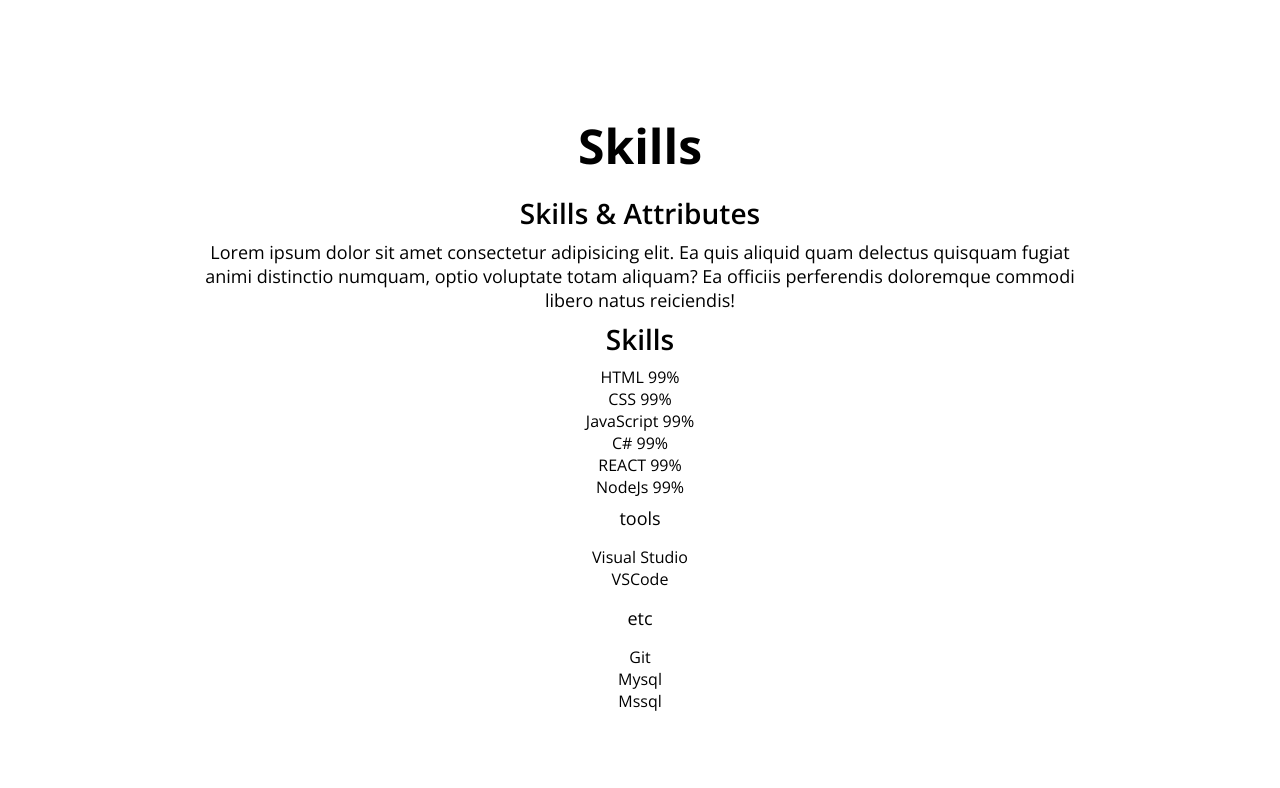
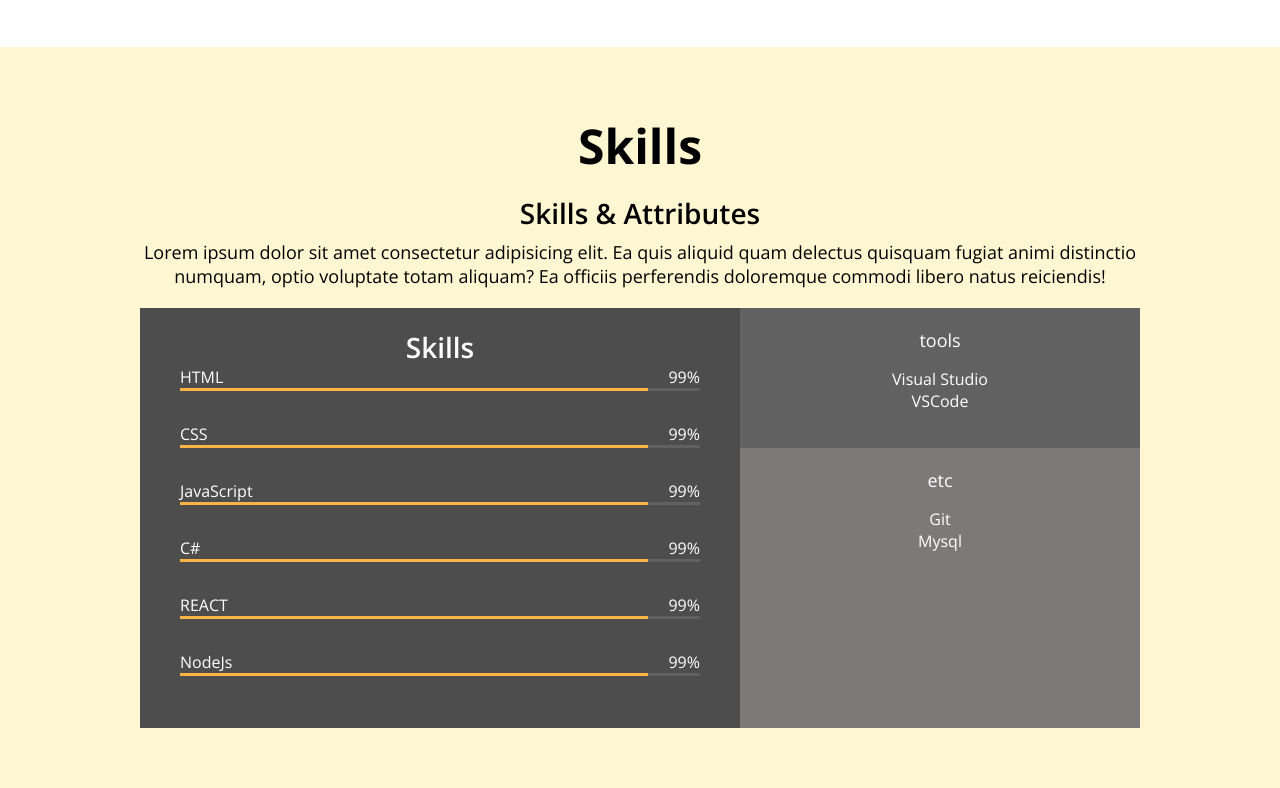
Before and after one commit to jinwanseo/portfolio, a plain HTML site: page index.html in a window 1280 px wide. Shown: the part 1512-2300 px from the top of the page. Drawn offline with nearby package versions, Linux system fonts and the light colour scheme.

Commit message:
CSS : Skills 🐧

```diff
--- a/index.html
+++ b/index.html
@@ -1,5 +1,6 @@
 <!DOCTYPE html>
 <html lang="en">
+
 <head>
     <meta charset="UTF-8">
     <meta http-equiv="X-UA-Compatible" content="IE=edge">
@@ -8,12 +9,14 @@
     <meta name="description" content="Portfolio for hard coder jinwanseo">
     <meta name="author" content="jinwanseo">
     <link rel="icon" type="image/png" href="/images/logo.png">
-    <link rel="stylesheet" href="https://pro.fontawesome.com/releases/v5.10.0/css/all.css" integrity="sha384-AYmEC3Yw5cVb3ZcuHtOA93w35dYTsvhLPVnYs9eStHfGJvOvKxVfELGroGkvsg+p" crossorigin="anonymous"/>
+    <link rel="stylesheet" href="https://pro.fontawesome.com/releases/v5.10.0/css/all.css"
+        integrity="sha384-AYmEC3Yw5cVb3ZcuHtOA93w35dYTsvhLPVnYs9eStHfGJvOvKxVfELGroGkvsg+p" crossorigin="anonymous" />
     <link rel="preconnect" href="https://fonts.gstatic.com">
     <link href="https://fonts.googleapis.com/css2?family=Open+Sans:wght@400;600;700&display=swap" rel="stylesheet">
     <link rel="stylesheet" href="./style.css">
     <script src="./main.js" defer></script>
 </head>
+
 <body>
     <!-- Navbar -->
     <nav id="navbar">
@@ -40,9 +43,11 @@
     </section>
 
     <!-- About -->
-    <section id="about" class="section">
+    <section id="about" class="section section__container">
         <h1 class="about__title">About</h1>
-        <p class="about__description">Lorem ipsum dolor sit amet consectetur adipisicing elit. Porro, omnis accusamus! Eos pariatur cum veritatis dolorum molestias reprehenderit harum assumenda? Veritatis magni corporis corrupti libero veniam id necessitatibus ipsam maiores.</p>
+        <p class="about__description">Lorem ipsum dolor sit amet consectetur adipisicing elit. Porro, omnis accusamus!
+            Eos pariatur cum veritatis dolorum molestias reprehenderit harum assumenda? Veritatis magni corporis
+            corrupti libero veniam id necessitatibus ipsam maiores.</p>
         <div class="about__majors">
             <div class="major">
                 <div class="major__icon">
@@ -95,9 +100,13 @@
 
     <!-- Skills -->
     <section id="skills" class="section">
+        <div class="section__container">
             <h1 class="skills__title">Skills</h1>
             <h2 class="skills__description">Skills & Attributes</h2>
-        <p>Lorem ipsum dolor sit amet consectetur adipisicing elit. Ea quis aliquid quam delectus quisquam fugiat animi distinctio numquam, optio voluptate totam aliquam? Ea officiis perferendis doloremque commodi libero natus reiciendis!</p>
+            <p>Lorem ipsum dolor sit amet consectetur adipisicing elit. Ea quis aliquid quam delectus quisquam fugiat
+                animi distinctio numquam, optio voluptate totam aliquam? Ea officiis perferendis doloremque commodi
+                libero natus reiciendis!
+            </p>
             <div class="skillset">
                 <div class="skillset__left">
                     <h2 class="skillset__title">Skills</h2>
@@ -156,7 +165,7 @@
                         </div>
                     </div>
                 </div>
-            <div class="skillset__right">
+                <div class="skillset_right">
                     <div class="tools">
                         <h3 class="skillset__title">tools</h3>
                         <ul class="tools__list">
@@ -169,11 +178,12 @@
                         <ul class="etc__list">
                             <li><span>Git</span></li>
                             <li><span>Mysql</span></li>
-                        <li><span>Mssql</span></li>
                         </ul>
                     </div>
                 </div>
             </div>
+        </div>
+
     </section>
 
     <!-- Work -->
@@ -188,7 +198,8 @@
         </div>
         <div class="work__projects">
             <a href="" class="project">
-                <img class="project__img" src="https://cdn.pixabay.com/photo/2014/08/05/10/30/iphone-410324_960_720.jpg" alt="">
+                <img class="project__img" src="https://cdn.pixabay.com/photo/2014/08/05/10/30/iphone-410324_960_720.jpg"
+                    alt="">
                 <div class="project__description">
                     <h3>Application</h3>
                     <span>WEB with Html, CSS</span>
@@ -204,14 +215,18 @@
         <div class="testimonial">
             <img src="" alt="" class="testimonial__avatar">
             <div class="testimonial__speech-bubble">
-                <p>Lorem ipsum dolor, sit amet consectetur adipisicing elit. Omnis expedita pariatur similique aliquam voluptatibus architecto commodi, soluta est id. Ipsum vitae sit provident reprehenderit obcaecati alias est perspiciatis eius repellat.</p>
+                <p>Lorem ipsum dolor, sit amet consectetur adipisicing elit. Omnis expedita pariatur similique aliquam
+                    voluptatibus architecto commodi, soluta est id. Ipsum vitae sit provident reprehenderit obcaecati
+                    alias est perspiciatis eius repellat.</p>
                 <p class="name"><a href="#">Test</a> / Samsung</p>
             </div>
         </div>
         <div class="testimonial">
             <img src="" alt="" class="testimonial__avatar">
             <div class="testimonial__speech-bubble">
-                <p>Lorem ipsum dolor, sit amet consectetur adipisicing elit. Omnis expedita pariatur similique aliquam voluptatibus architecto commodi, soluta est id. Ipsum vitae sit provident reprehenderit obcaecati alias est perspiciatis eius repellat.</p>
+                <p>Lorem ipsum dolor, sit amet consectetur adipisicing elit. Omnis expedita pariatur similique aliquam
+                    voluptatibus architecto commodi, soluta est id. Ipsum vitae sit provident reprehenderit obcaecati
+                    alias est perspiciatis eius repellat.</p>
                 <p class="name"><a href="#">Test</a> / Samsung</p>
             </div>
         </div>
@@ -228,4 +243,5 @@
         <p class="contact__rights">2021 JinwanSeo Portfolio - All rights reserved</p>
     </section>
 </body>
+
 </html>
--- a/style.css
+++ b/style.css
@@ -88,6 +88,10 @@
   .section {
     padding : 50px;
     text-align :center;
+    margin : auto;
+  }
+
+  .section__container {
     max-width : 1000px;
     margin : auto;
   }
@@ -223,3 +227,60 @@
   .job__period {
     font-size : calc(var(--font-micro)/2);
   }
+
+  /* Skills */
+
+  #skills {
+    background : var(--color-yellow);
+  }
+
+  .skillset {
+    display : flex;
+    background-color : var(--color-light-grey);
+    color : var(--color-white);
+    margin : 20px 0;
+  }
+
+  .skillset__left {
+    flex-basis: 60%;
+    background-color : var(--color-dark-grey);
+    padding: 20px 40px;
+  }
+
+  .skillset_right {
+    flex-basis: 40%;
+  }
+
+  .skillset__title {
+    margin : 0;
+    color : var(--color-white);
+  }
+
+  .tools {
+    background-color : var(--color-grey);
+  }
+
+  .skill {
+    margin-bottom  : 32px;
+  }
+
+  .skill__description {
+    display : flex;
+    justify-content: space-between;
+  }
+
+  .skill__bar {
+    width : 100%;
+    height :3px;
+    background-color: var(--color-grey);
+  }
+
+  .skill__value {
+    width : 90%;
+    height : 3px;
+    background-color: var(--color-orange);
+  }
+
+  .tools, .etc {
+    padding : 20px;
+  }
```
Lines whose indentation alone changed are shown as unchanged.
